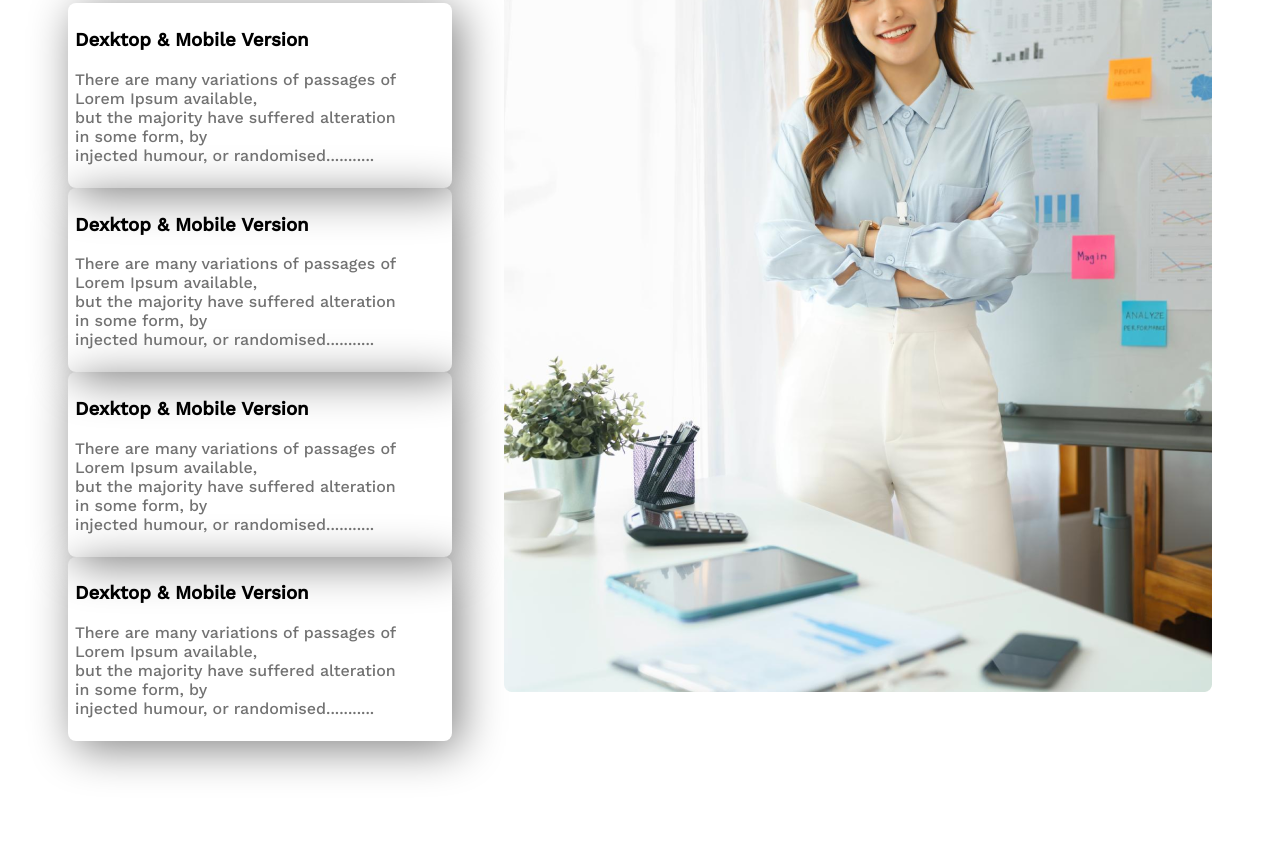
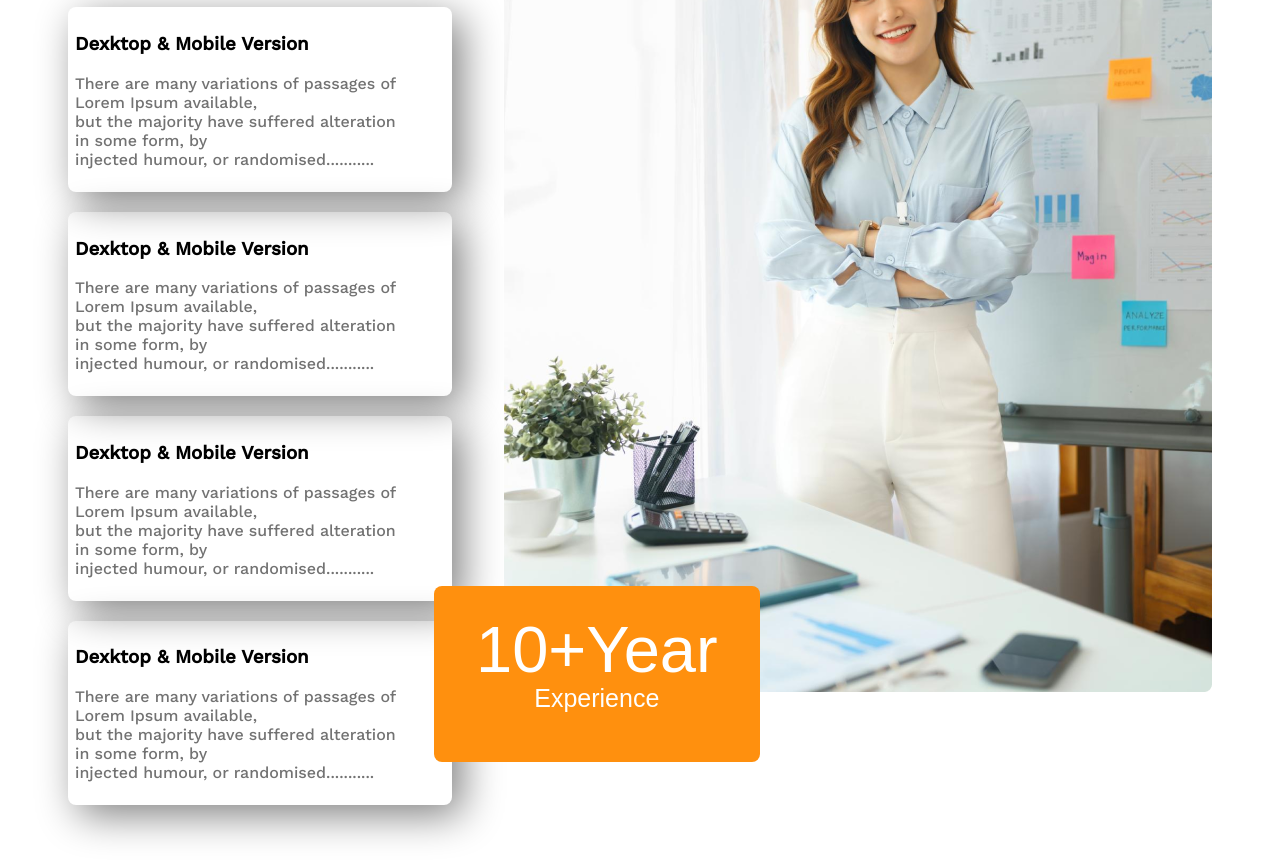
Before and after one commit to ChowdhuryJoyanti/g3-architect, a plain HTML site: page index.html in a window 1280 px wide. Shown: the part 2923-3788 px from the top of the page. Before the commit the page ends 3724 px from the top, so only its background shows below. Drawn offline with nearby package versions, Linux system fonts and the light colour scheme.

Commit message:
feature section changed

```diff
--- a/index.html
+++ b/index.html
@@ -66,6 +66,7 @@
                  <!-- Feature- love and enjoy part -->
                 <section class="container-Features">
                     <div class="features-love">
+                       <div class="love-feature">
                         <div class="feature-love">
                             <h2 class="feature">Features you will</h2>
                             <h2 class="feature">love & enjoy</h2>
@@ -73,7 +74,8 @@
                         <p class="banner-description">There are many variations of passages of Lorem Ipsum available, but the<br> majority
                              have suffered alteration in some form, by injected humour, or<br>
                               randomised words which don't look even</p>
-                              <div class="dextop-mobile">
+                          <div class="awsome-feature-available">
+                            <div class="dextop-mobile">
                                 <h3>Dexktop & Mobile Version</h3>
                                 <p class="banner-description">There are many variations of passages of Lorem Ipsum available,<br> but the majority have suffered alteration in some form, by<br> injected humour, or randomised...........</p>
                              </div>
@@ -89,11 +91,17 @@
                                 <h3>Dexktop & Mobile Version</h3>
                                 <p class="banner-description">There are many variations of passages of Lorem Ipsum available,<br> but the majority have suffered alteration in some form, by<br> injected humour, or randomised...........</p>
                              </div>
+                          </div>
+                       </div>
                     </div>
 
 
                     <div class="features-enjoy">
                         <img src="images/architect.png" alt="">
+                      <div class="button">
+                        <button class="btn-primary experiance-time">10+Year<br>
+                            <span class="experience"> Experience</span>  </button>
+                      </div>
                     </div>
                 </section>
 
--- a/styles/style.css
+++ b/styles/style.css
@@ -97,7 +97,7 @@ body{
          padding: 20px;
          display: grid;
          grid-template-columns: repeat(2, 1fr);
-         grid-row-gap: 20px ;
+         /* grid-row-gap: 20px ; */
         }
         /* .features-love{
          margin: 5px;
@@ -117,11 +117,27 @@ body{
 
         }
         .dextop-mobile{
+         margin-top: 20px;
          width: 75%;
          padding: 7px;
          border:2px solid black;
          border-radius: 8px;
          border: 0px;
-         box-shadow: 7px 7px 45px gray;
+         box-shadow: 10px 10px 40px gray;
          padding-right: 50px;
         }
+        .button{
+         position: relative;
+         right: 70px;
+         margin-top: -110px;
+
+
+        }
+        .experiance-time{
+               font-size: 65px;
+               line-height: 35px;
+               padding: 46px 42px;
+        }
+        .experience{
+         font-size: 25px;
+        }
```
